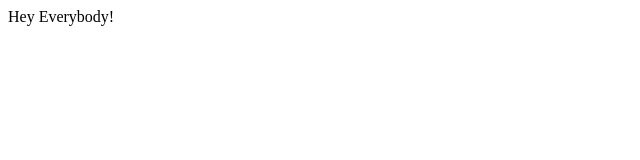
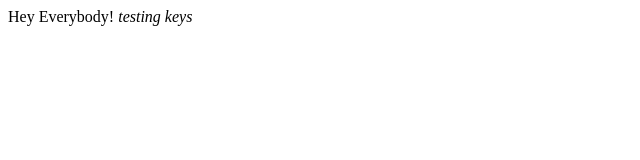
Before and after one commit to chrisdoehring/chrisdoehring.github.io, a plain HTML site: page index.html in a window 1280 px wide. Shown: the full height of the page, 0-640 px from the left. Drawn offline with Linux system fonts and the light colour scheme.

Commit message:
Testing keys.

```diff
--- a/index.html
+++ b/index.html
@@ -1 +1,3 @@
 Hey Everybody!
+
+<em>testing keys</em>
```
